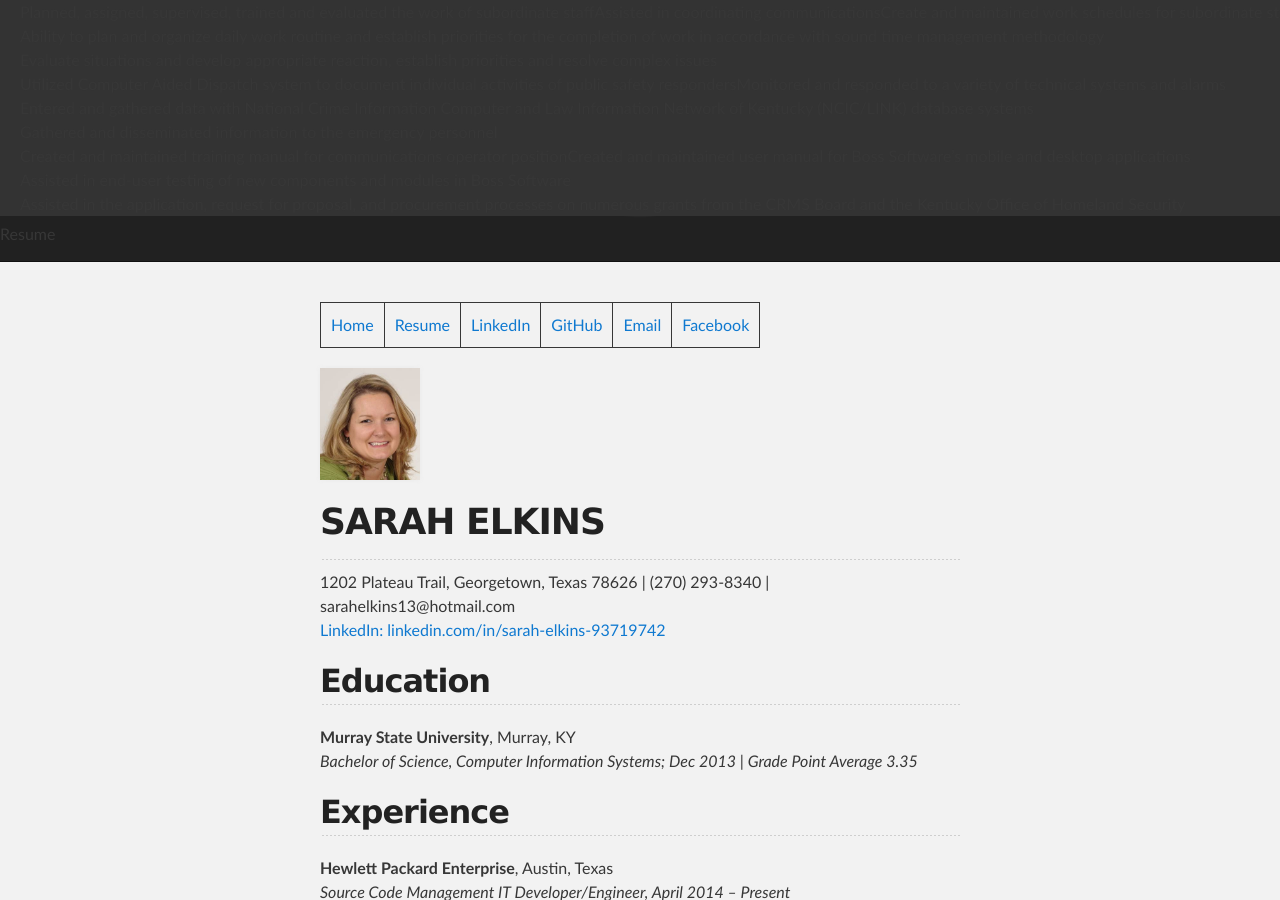
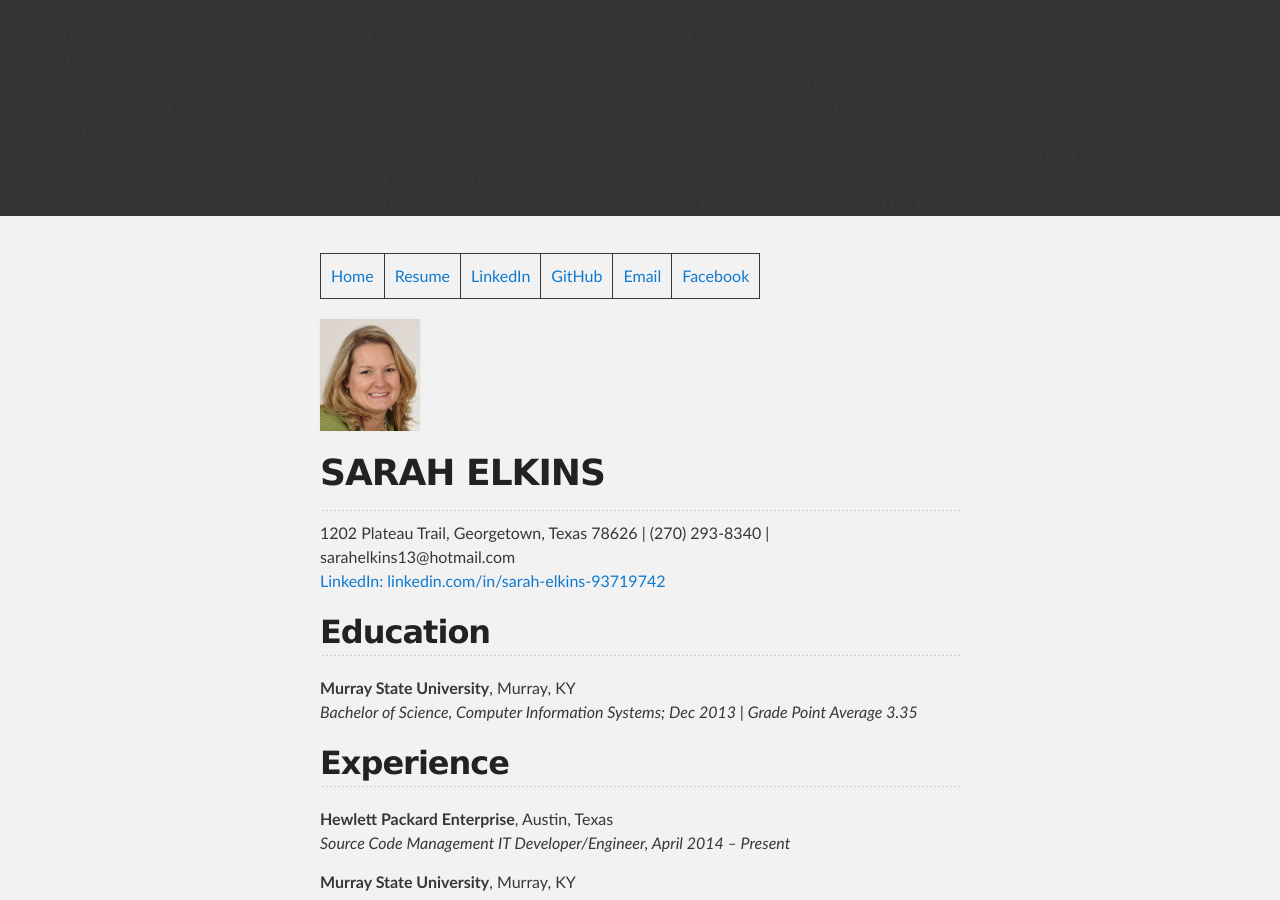
Before and after one commit to selkins13/selkins13.github.io, a Jekyll site: the page built from SarahElkinsResume.md, in a window 1280 px wide and 900 px high. Built offline with Jekyll 4.4.1, drawn with Linux system fonts in a browser that asks for light colours.

Commit message:
fixing picture

```diff
--- a/_includes/header.html
+++ b/_includes/header.html
@@ -75,9 +75,6 @@
       </nav>
     </div>
 
-    <img src="{{ site.baseurl }}/assets/images/HeadShot.jpg" alt="Sarah Elkins" style="border-radius:50%; display:block; margin:auto;" width="200" height="200">
-
-    <div id="title"><!-- Title Section -->
-      <h1>{{ page.Title }}</h1>
-      <p>{{ page.subtitle }}</p>
+    <div id="picture">
+      <img align="middle" src="{{ site.baseurl }}/assets/images/HeadShot.jpg" alt="Sarah Elkins" style="border-radius:50%; display:block; margin:auto;" width="200" height="200">
     </div>
```
